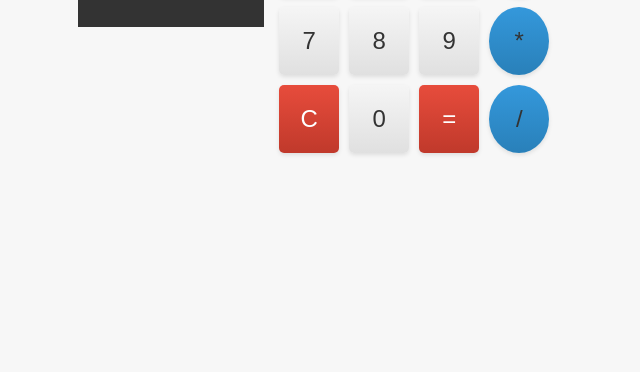
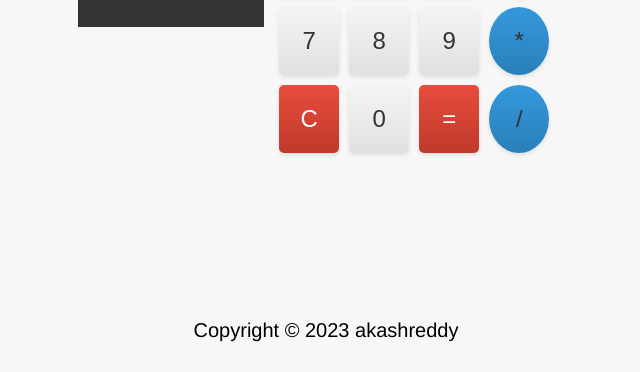
Before and after one commit to Akash6421/Calculator_Application, a plain HTML site: page index.html in a window 1280 px wide. Shown: the part 428-800 px from the top of the page, without its empty margins (319-959 px from the left). Drawn offline with Linux system fonts and the light colour scheme.

Commit message:
copyright_footer

```diff
--- a/index.html
+++ b/index.html
@@ -46,9 +46,17 @@
             <source src="operator.wav" type="audio/wav">
           </audio>
     </main>
-    <footer>
-
-    </footer>
+    <footer class="footer">
+        <p>
+          Copyright ©
+          <script>
+            document.write(new Date().getFullYear())
+          </script>
+          akashreddy
+        </p>
+        <a href="https://github.com/Akash6421" target="_blank">
+          <i class="fab fa-github"></i></a>
+      </footer>
     <script src = "script.js"></script>
 </body>
 </html>
--- a/styles.css
+++ b/styles.css
@@ -7,6 +7,7 @@ body {
     min-height: 100vh;
     margin: 0;
   }
+
 
   .calculator {
     background-color: #e6e6e6;
@@ -86,3 +87,28 @@ body {
     transform: scale(1.05);
     border-radius: 10px;
   }
+
+  /* FOOTER */
+
+.footer {
+    position: absolute;
+    bottom: 0;
+    left: 0;
+    display: flex;
+    align-items: center;
+    justify-content: center;
+    gap: 10px;
+    width: 100%;
+    padding: 10px;
+    font-size: 20px;
+  }
+
+  .fa-github {
+    color: var(--font);
+    font-size: 24px;
+    transition: transform 0.3s ease-in-out;
+  }
+
+  .fa-github:hover {
+    transform: rotate(360deg) scale(1.2);
+  }
```
Also changed, not shown: favicon.ico (added).
